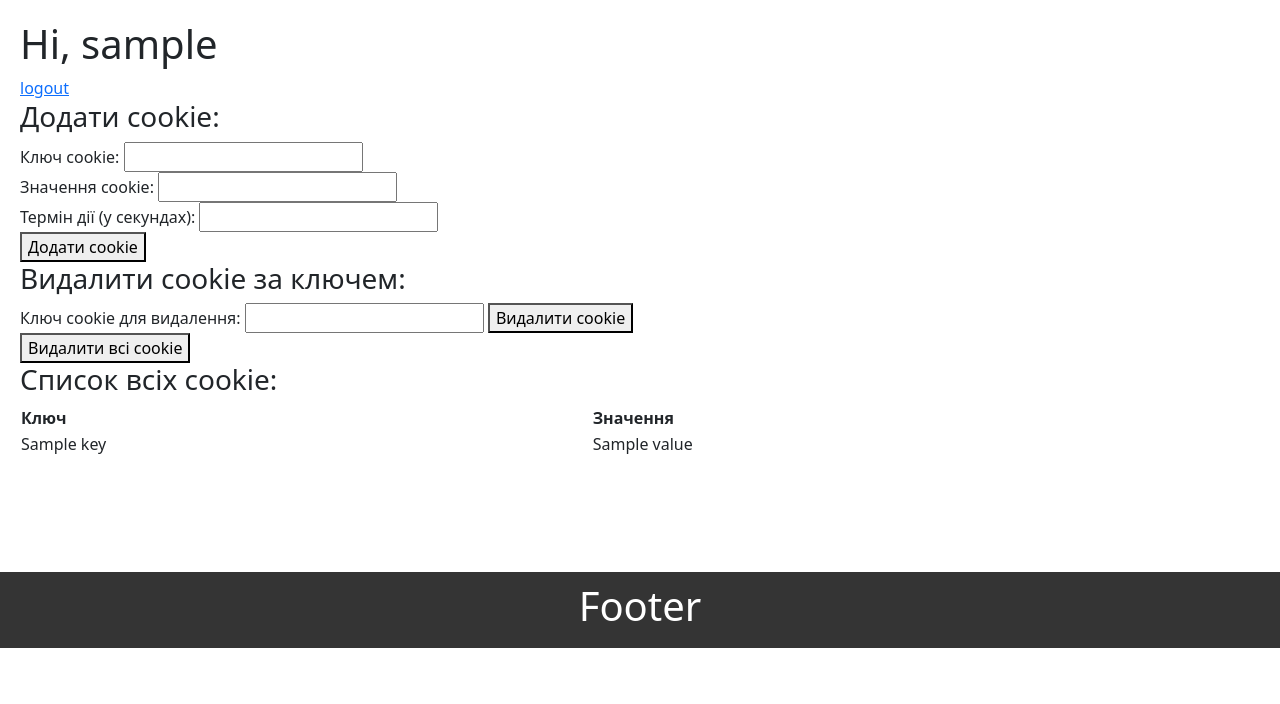
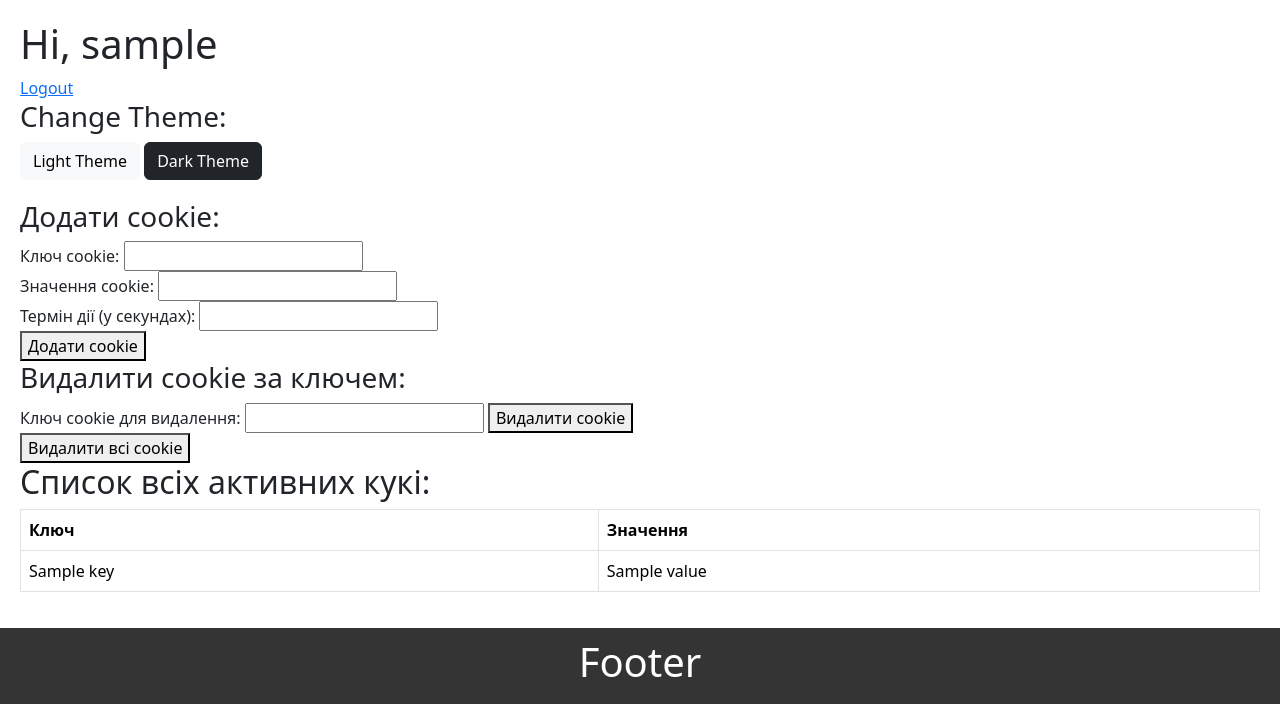
Before and after one commit to LGtechaz/flask-app-lab, a Flask app: template app/users/templates/users/profile.html in a window 1280 px wide. Shown: the part 152-856 px from the top of the page. Before the commit the page ends 800 px from the top, so only its background shows below. Run offline with Flask 3, Linux system fonts and the light colour scheme; the template is opened without the code that fills it: most values are stand-ins (such as "Sample title", 1, 10 or a date in 2020).

Commit message:
changing theme + fixed cookies

```diff
--- a/app/users/templates/users/profile.html
+++ b/app/users/templates/users/profile.html
@@ -3,45 +3,73 @@
 {% block title %}Greeting Page{% endblock %}
 
 {% block content %}
+<style>
+    body.light {
+        background-color: #ffffff;
+        color: #000000;
+    }
+    body.dark {
+        background-color: #333333;
+        color: #ffffff;
+    }
+    .theme-buttons {
+        margin-bottom: 20px;
+    }
+</style>
 
+<body class="{{ theme }}">
     <h1>Hi, {{ username }}</h1>
 
-<a href="{{url_for('user_name.logout')}}">logout</a>
+    <a href="{{ url_for('user_name.logout') }}">Logout</a>
+
+    <div class="theme-buttons">
+        <h3>Change Theme:</h3>
+        <a href="{{ url_for('user_name.set_theme', theme='light') }}" class="btn btn-light">Light Theme</a>
+        <a href="{{ url_for('user_name.set_theme', theme='dark') }}" class="btn btn-dark">Dark Theme</a>
+    </div>
 
     <h3>Додати cookie:</h3>
     <form action="{{ url_for('user_name.profile') }}" method="post">
+        <input type="hidden" name="action" value="add_cookie">
         <label>Ключ cookie:</label>
         <input type="text" name="cookie_key" required> <br>
         <label>Значення cookie:</label>
         <input type="text" name="cookie_value" required> <br>
         <label>Термін дії (у секундах):</label>
-        <input type="number" name="cookie_duration" required> <br>
+        <input type="number" name="cookie_max_age" required> <br>
         <button type="submit">Додати cookie</button> <br>
     </form>
 
     <h3>Видалити cookie за ключем:</h3>
     <form action="{{ url_for('user_name.profile') }}" method="post">
+        <input type="hidden" name="action" value="delete_cookie">
         <label>Ключ cookie для видалення:</label>
-        <input type="text" name="delete_cookie_key" required>
+        <input type="text" name="cookie_key" required>
         <button type="submit">Видалити cookie</button> <br>
     </form>
 
     <form action="{{ url_for('user_name.profile') }}" method="post">
+        <input type="hidden" name="action" value="delete_all_cookies">
         <button type="submit">Видалити всі cookie</button>
     </form>
 
-    <h3>Список всіх cookie:</h3>
-    <table>
+    <h2>Список всіх активних кукі:</h2>
+    <table class="table table-bordered">
+        <thead>
             <tr>
                 <th>Ключ</th>
                 <th>Значення</th>
             </tr>
+        </thead>
+        <tbody>
             {% for key, value in cookies.items() %}
             <tr>
                 <td>{{ key }}</td>
                 <td>{{ value }}</td>
             </tr>
             {% endfor %}
+        </tbody>
     </table>
+</body>
 
 {% endblock %}
```
Also changed, not shown: app/users/views.py (+45 -39 lines). Lines whose indentation alone changed are shown as unchanged.
